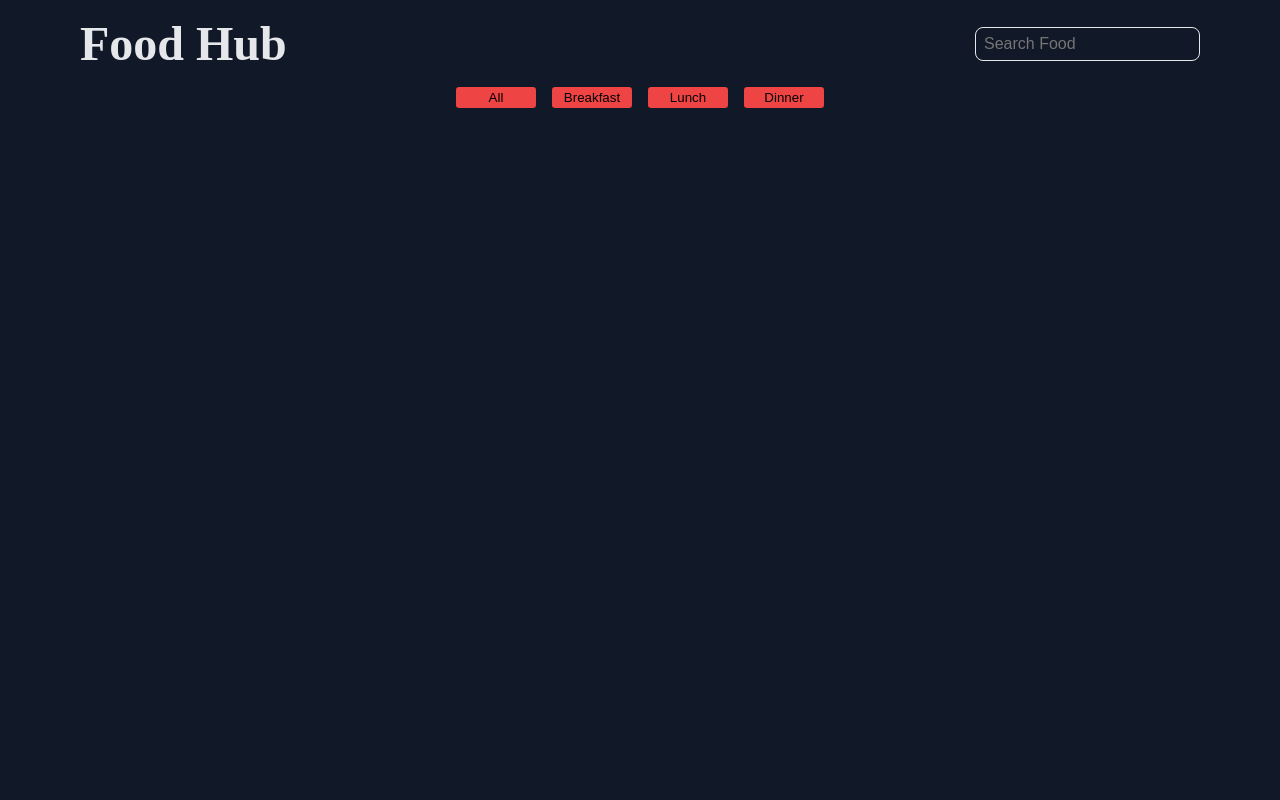
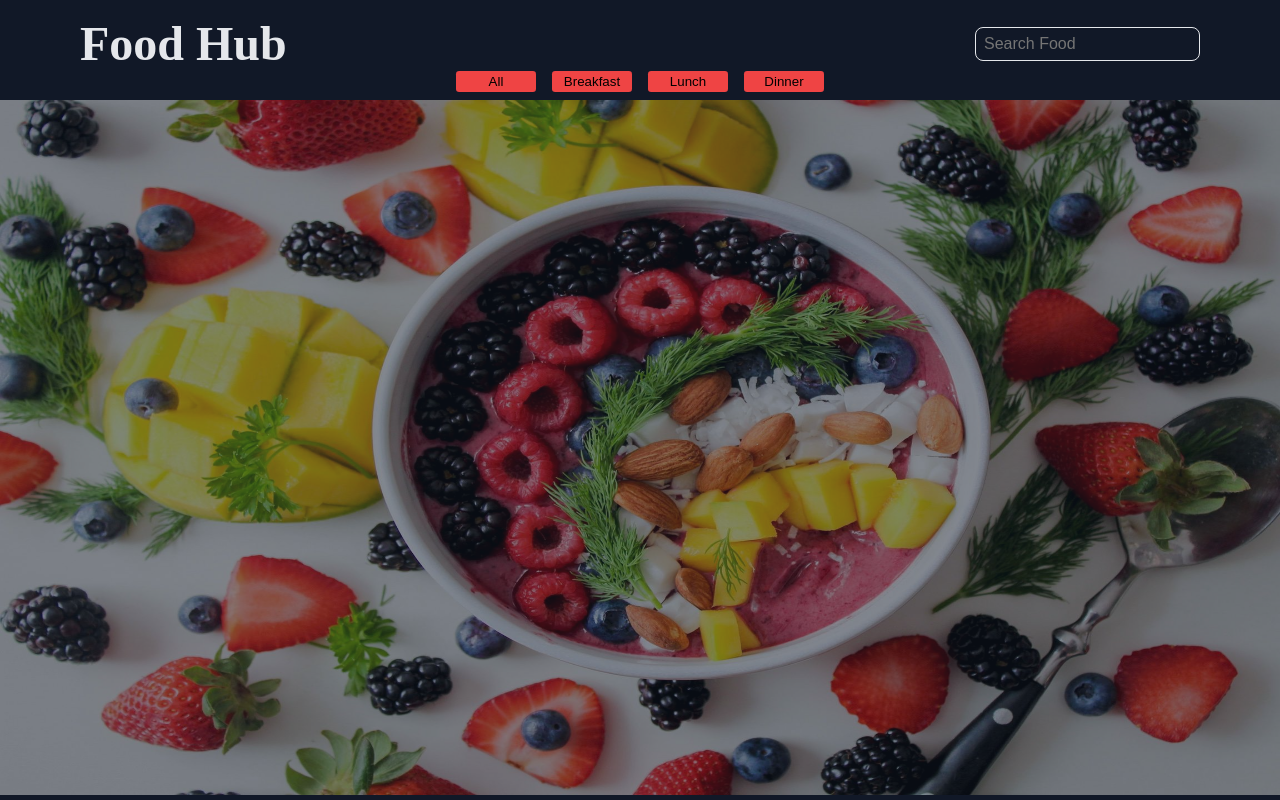
Before and after one commit to Jaswanth-9/food, a React (Create React App) app: page / in a window 1280 px wide. Built offline with nearby package versions, Linux system fonts and the light colour scheme.

Commit message:
Body started

```diff
--- a/src/App.js
+++ b/src/App.js
@@ -1,9 +1,11 @@
 import "./App.css";
+import Body from "./components/Body";
 import Header from "./components/Header";
 
 function App() {
   return <div className="App">
     <Header/>
+    <Body/>
   </div>;
 }
 
--- /dev/null
+++ b/src/components/Body.css
@@ -0,0 +1,7 @@
+.mainBody img {
+  margin-top: 0.5rem;
+  opacity: 50%;
+  height: calc(100vh - 6.6rem);
+  width: 100%;
+  background-size: cover;
+}
--- /dev/null
+++ b/src/components/Body.jsx
@@ -0,0 +1,10 @@
+import "./Body.css";
+
+export default function Body() {
+  return (
+    <mainBody className="mainBody">
+      <img src="/images/food.jpg" alt="background" />
+      <foodCards></foodCards>
+    </mainBody>
+  );
+}
--- a/src/components/Header.css
+++ b/src/components/Header.css
@@ -1,5 +1,5 @@
 .topContainer{
-    margin : 1rem 5rem;
+    margin : 1rem 5rem 0 5rem;
     display: flex;
     justify-content: space-between;
     align-items: center;
```
Also changed, not shown: public/images/food.jpg (renamed from images/food.jpg).
